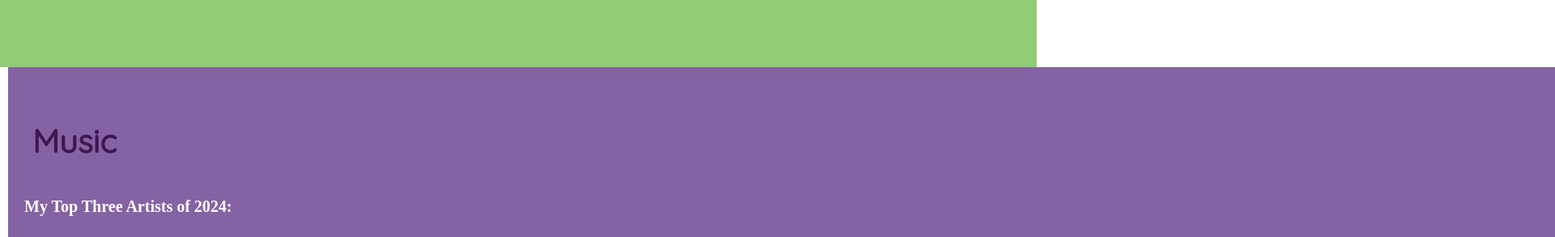
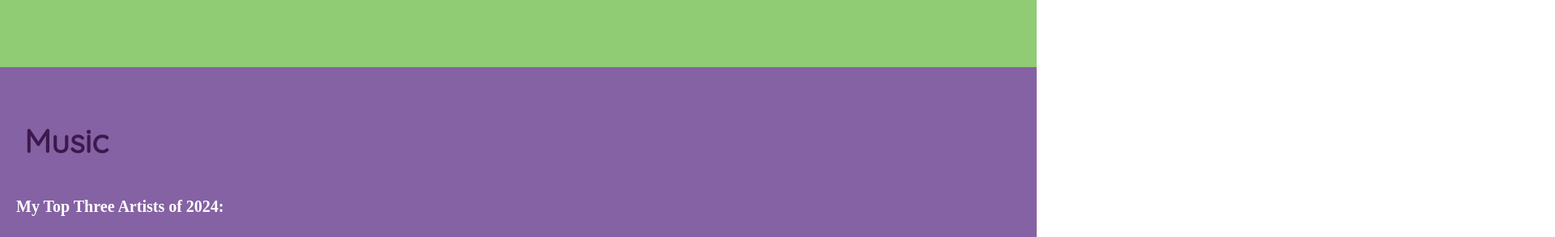
Before and after one commit to miakrzys/MIAS-WEBSITE, a plain HTML site: page index.html in a window 1280 px wide. Shown: the part 997-1290 px from the top of the page at 81% size, 1920 px wide, since content can reach past the window. Drawn offline with Linux system fonts and the light colour scheme; a web font is replaced by a local one.

Commit message:
Update index.html

```diff
--- a/index.html
+++ b/index.html
@@ -140,11 +140,10 @@
        #music {
             background-color: #8562a3;
             padding: 50px 20px;
-            width: 300%;
+            width: 100%;
             box-sizing: border-box;
-            height: 135vh;
-           align-items: center;
-           margin-left: 10px;
+            height: 130vh;
+           align-items: center
         }
 
       .artist-container {
@@ -238,7 +237,7 @@
             background-color: #4d97b3;
             padding: 60px 20px;
             width: 100%;
-            height: 100vh;
+            height: 110vh;
             margin-top: 2px;
             box-sizing: border-box;
         }
```
